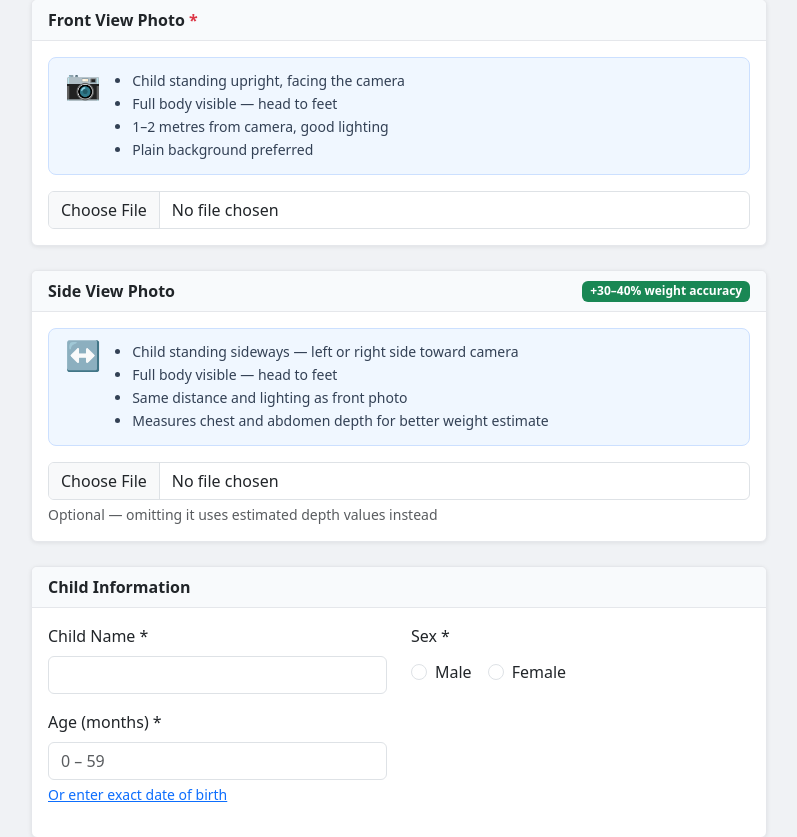
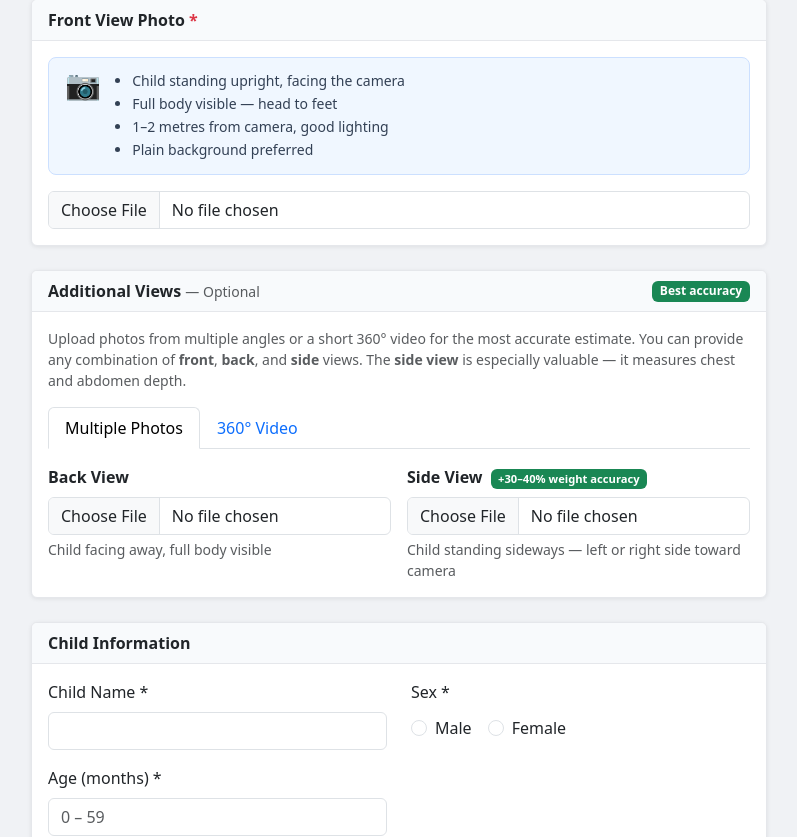
Before and after one commit to Kushal-11/child-growth-monitor, a FastAPI app: page / in a window 1280 px wide. Shown: the part 195-1032 px from the top of the page, without its empty margins (241-1038 px from the left). Run offline with FastAPI, Linux system fonts and the light colour scheme; parts of the project's set-up code (start-up, migrations or seed data) failed here and were passed over.

Commit message:
Update assessment flow and UI
Enhance side-view photo support and refine evaluation logic.

Made-with: Cursor

```diff
--- a/app/api/routes.py
+++ b/app/api/routes.py
@@ -40,6 +40,7 @@ def health_check():
 async def assess_child(
     image: UploadFile = File(...),
     image_side: Optional[UploadFile] = File(None),
+    image_back: Optional[UploadFile] = File(None),
     child_name: str = Form(...),
     date_of_birth: str = Form(...),  # yyyy-mm-dd (HTML5 date input)
     sex: str = Form(...),  # 'M' or 'F'
--- a/app/web/static/js/app.js
+++ b/app/web/static/js/app.js
@@ -22,6 +22,7 @@ document.addEventListener('DOMContentLoaded', function () {
     }
 
     wirePreview('image',      'imagePreview', 'previewImg');
+    wirePreview('image_back', 'backPreview',  'backPreviewImg');
     wirePreview('image_side', 'sidePreview',  'sidePreviewImg');
 
     // ── Age-in-months ↔ Date-of-birth toggle ────────────────────────────
--- a/app/web/templates/index.html
+++ b/app/web/templates/index.html
@@ -38,28 +38,92 @@
                 </div>
             </div>
 
-            <!-- Side View Photo (optional) -->
+            <!-- Multi-View Photos / Video (optional) -->
             <div class="card mb-4">
                 <div class="card-header fw-semibold d-flex justify-content-between align-items-center">
-                    <span>Side View Photo</span>
-                    <span class="badge bg-success">+30–40% weight accuracy</span>
+                    <span>Additional Views <span class="text-muted fw-normal small">— Optional</span></span>
+                    <span class="badge bg-success">Best accuracy</span>
                 </div>
                 <div class="card-body">
-                    <div class="photo-guidance mb-3">
-                        <div class="guidance-icon">↔️</div>
-                        <ul class="guidance-tips">
-                            <li>Child standing sideways — left or right side toward camera</li>
-                            <li>Full body visible — head to feet</li>
-                            <li>Same distance and lighting as front photo</li>
-                            <li>Measures chest and abdomen depth for better weight estimate</li>
-                        </ul>
-                    </div>
-                    <input type="file" class="form-control" id="image_side" name="image_side"
-                           accept="image/*" capture="environment">
-                    <div class="form-text text-muted">Optional — omitting it uses estimated depth values instead</div>
-                    <div id="sidePreview" class="text-center d-none mt-3">
-                        <img id="sidePreviewImg" class="img-fluid rounded preview-img" alt="Side Preview">
-                    </div>
+                    <p class="text-muted small mb-3">
+                        Upload photos from multiple angles or a short 360° video for the most accurate estimate.
+                        You can provide any combination of <strong>front</strong>, <strong>back</strong>, and
+                        <strong>side</strong> views. The <strong>side view</strong> is especially valuable —
+                        it measures chest and abdomen depth.
+                    </p>
+
+                    <!-- Tab selector: Photos | Video -->
+                    <ul class="nav nav-tabs mb-3" id="multiViewTab" role="tablist">
+                        <li class="nav-item" role="presentation">
+                            <button class="nav-link active" id="photos-tab" data-bs-toggle="tab"
+                                    data-bs-target="#photosPane" type="button" role="tab">
+                                Multiple Photos
+                            </button>
+                        </li>
+                        <li class="nav-item" role="presentation">
+                            <button class="nav-link" id="video-tab" data-bs-toggle="tab"
+                                    data-bs-target="#videoPane" type="button" role="tab">
+                                360° Video
+                            </button>
+                        </li>
+                    </ul>
+
+                    <div class="tab-content">
+
+                        <!-- Photos pane: front already captured above; back + side here -->
+                        <div class="tab-pane fade show active" id="photosPane" role="tabpanel">
+                            <div class="row g-3">
+
+                                <!-- Back View -->
+                                <div class="col-md-6">
+                                    <label class="form-label fw-semibold">Back View</label>
+                                    <input type="file" class="form-control" id="image_back"
+                                           name="image_back" accept="image/*" capture="environment">
+                                    <div class="form-text">Child facing away, full body visible</div>
+                                    <div id="backPreview" class="text-center d-none mt-2">
+                                        <img id="backPreviewImg" class="img-fluid rounded preview-img"
+                                             alt="Back Preview">
+                                    </div>
+                                </div>
+
+                                <!-- Side View -->
+                                <div class="col-md-6">
+                                    <label class="form-label fw-semibold">
+                                        Side View
+                                        <span class="badge bg-success ms-1" style="font-size:.7rem;">+30–40% weight accuracy</span>
+                                    </label>
+                                    <input type="file" class="form-control" id="image_side"
+                                           name="image_side" accept="image/*" capture="environment">
+                                    <div class="form-text">Child standing sideways — left or right side toward camera</div>
+                                    <div id="sidePreview" class="text-center d-none mt-2">
+                                        <img id="sidePreviewImg" class="img-fluid rounded preview-img"
+                                             alt="Side Preview">
+                                    </div>
+                                </div>
+
+                            </div>
+                        </div>
+
+                        <!-- Video pane -->
+                        <div class="tab-pane fade" id="videoPane" role="tabpanel">
+                            <div class="photo-guidance mb-3">
+                                <div class="guidance-icon">🎥</div>
+                                <ul class="guidance-tips">
+                                    <li>Child standing upright while slowly rotating 360°</li>
+                                    <li>Full body visible — head to feet throughout</li>
+                                    <li>10–15 seconds at steady pace is sufficient</li>
+                                    <li>Good lighting, plain background preferred</li>
+                                </ul>
+                            </div>
+                            <input type="file" class="form-control" id="video_input"
+                                   name="video_input" accept="video/*" capture="environment">
+                            <div class="form-text text-muted">
+                                Best frames are extracted automatically from the video.
+                                <span class="badge bg-secondary ms-1">Coming soon</span>
+                            </div>
+                        </div>
+
+                    </div><!-- /tab-content -->
                 </div>
             </div>
 
--- a/app/web/views.py
+++ b/app/web/views.py
@@ -50,6 +50,7 @@ async def web_assess(
     request: Request,
     image: UploadFile = File(...),
     image_side: Optional[UploadFile] = File(None),
+    image_back: Optional[UploadFile] = File(None),
     child_name: str = Form(...),
     date_of_birth: str = Form(...),
     sex: str = Form(...),
```
Also changed, not shown: app/services/assessment_service.py (+31 -9 lines), app/services/ml_service.py (+9 -2 lines), 1 other file.
